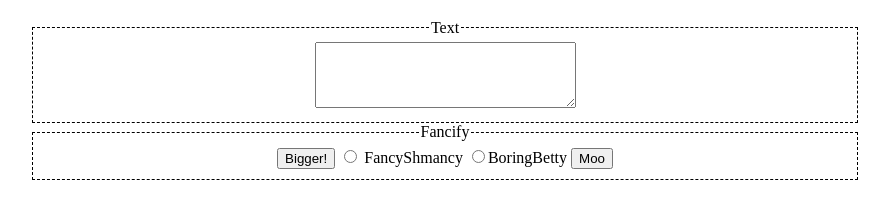
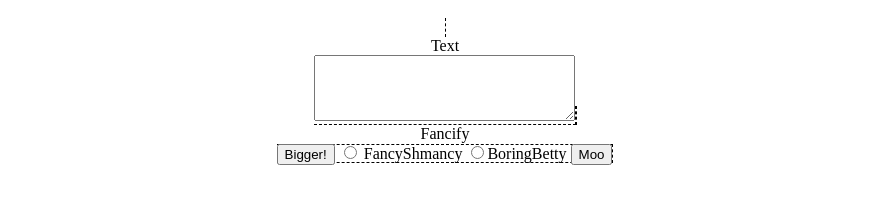
Before and after one commit to ToasterLady/web, a plain HTML site: page fancifymytext.html in a window 1280 px wide. Shown: the part 61-280 px from the top of the page, without its empty margins (195-1084 px from the left). Drawn offline with Linux system fonts and the light colour scheme.

Commit message:
Update fancifymytext.html

```diff
--- a/fancifymytext.html
+++ b/fancifymytext.html
@@ -5,26 +5,26 @@
 
 	</head>
 	<style>
-		fieldset{
-	width: 800px;
-        border: 1px dashed;
-        text-align: center;
+		textbody{
+			width: 800px;
+			border: 1px dashed;
+			text-align: center;
 		}
 	</style>
 	<body>
 		<center>
 			<h1>Fancify my Text</h1>
-			<fieldset>
+			<textbody>
 				<legend>Text</legend>
 				<textarea name="" id="text_area" cols="30" rows="4"></textarea>
-			</fieldset>
-			<fieldset>
+			</textbody>
+			<textbody>
 				<legend>Fancify</legend>
 				<button onclick="enlargeText()">Bigger!</button>
 				<input type="radio" name="fancify" id="fancy"> <label for="fancy">FancyShmancy</label>
 				<input type="radio" name="fancify" id="boring"><label for="boring">BoringBetty</label>
 				<button onclick="mooText()">Moo</button>
-			</fieldset>
+			</textbody>
 			<script src="fancifymytext.js"></script>
 		</center>
 	</body>
```
